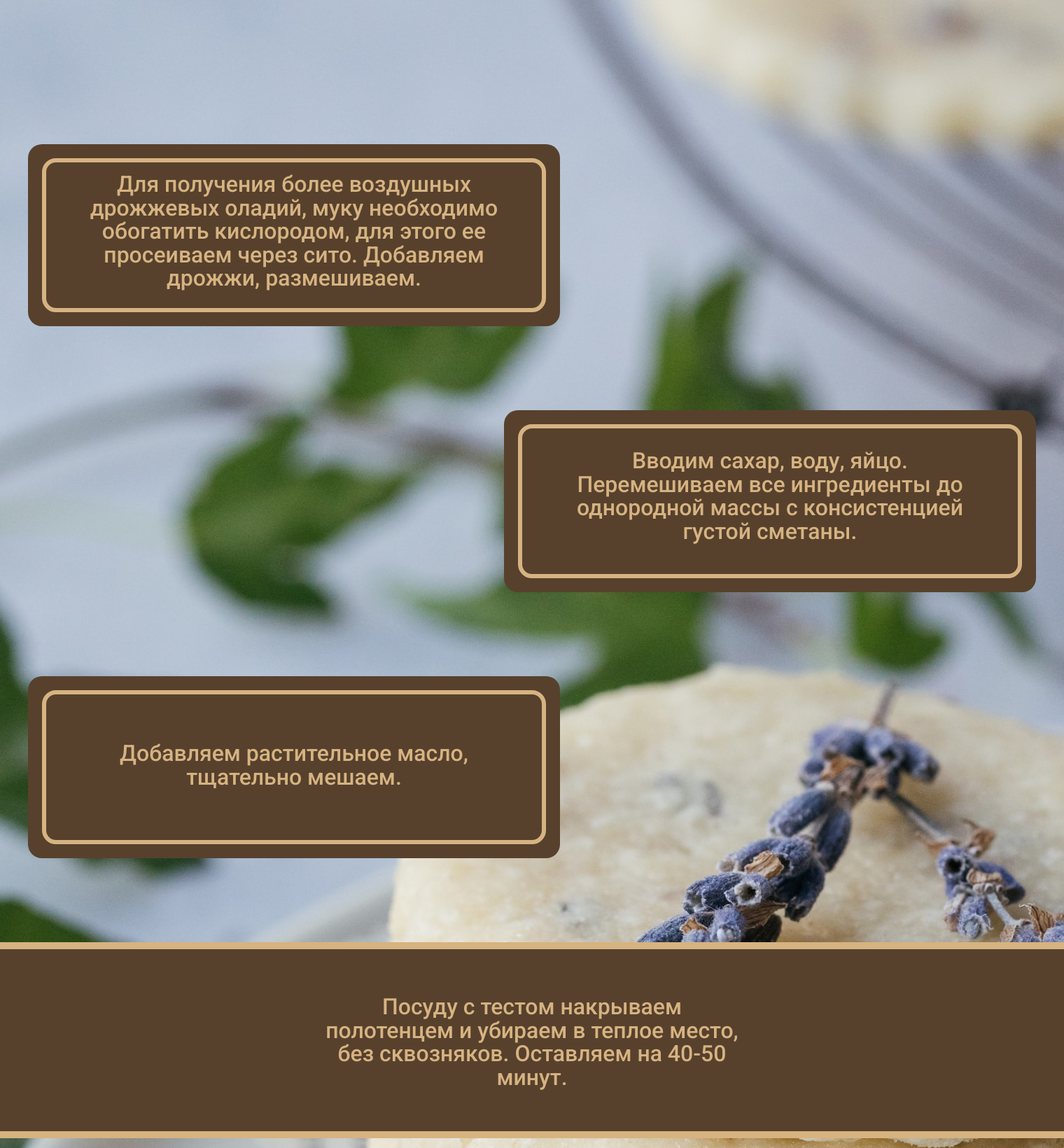
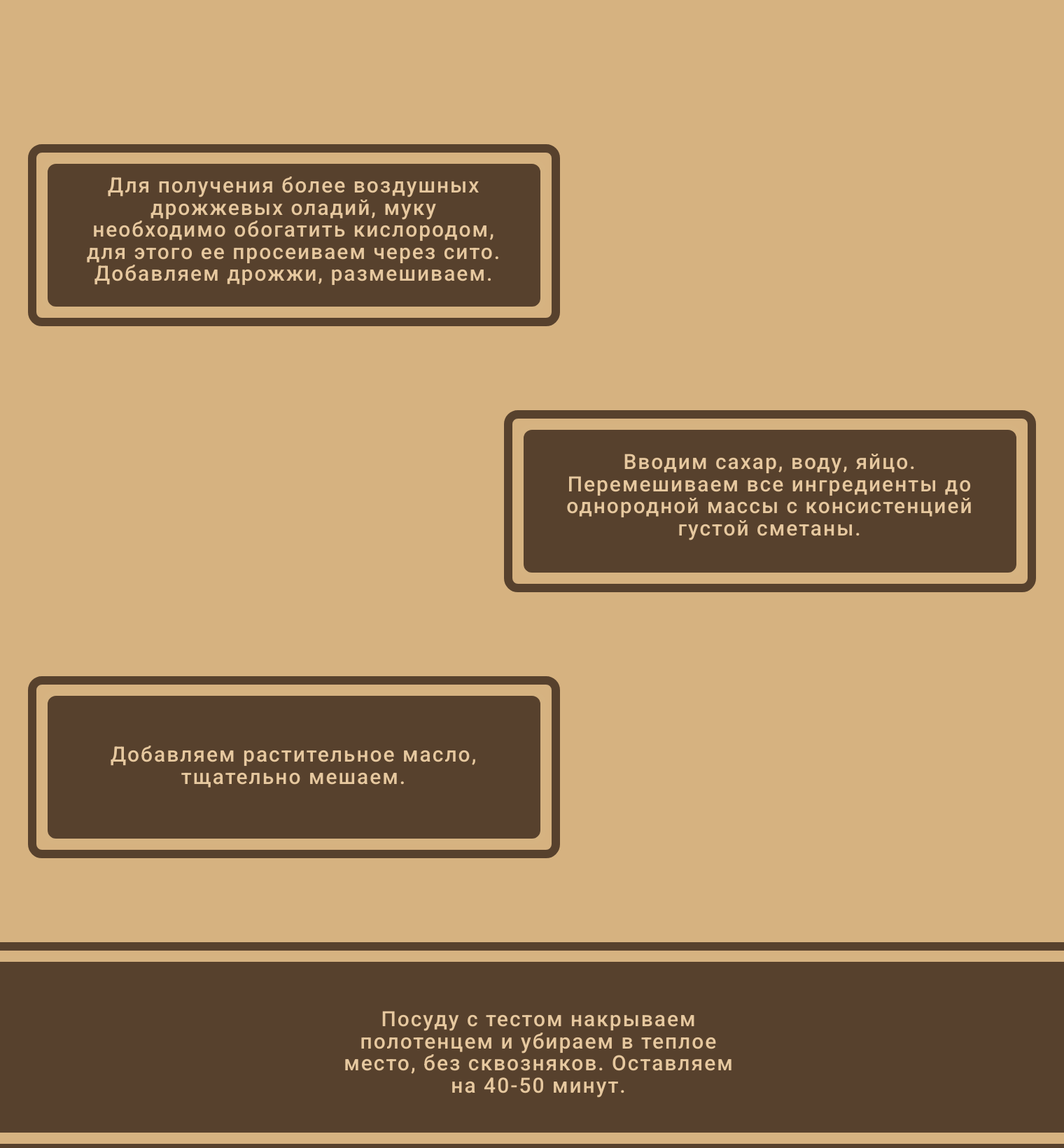
Before and after one commit to auraflow/Stuff, a PHP site: page / in a window 1520 px wide; the page is wider, and only the part inside the window is pictured. Shown: the part 560-2200 px from the top of that part at 70% size. Run offline with PHP 8.4, Linux system fonts and the light colour scheme.

Commit message:
Website v1.2 great code & design improvements

```diff
--- a/src/css/style.css
+++ b/src/css/style.css
@@ -1,32 +1,39 @@
 html {
     height: 100%;
+    overflow-x: hidden;
 }
 
 * {
     box-sizing: border-box;
 }
 
+/* body */
+
 #body {
     min-height: 100%;
     display: flex;
     flex-direction: column;
     font-family: 'Roboto', sans-serif;
-    background-color: rgb(214, 178, 128, 0.8)
+    background-color: rgb(214, 178, 128, 1);
 }
 
 .background {
-    width: 1864px;
-    height: 3886px;
+    width: 2400px;
+    height: 2800px;
     position: fixed;
-    background: url(../img/cookies-bg.jpg) no-repeat;
+    background: url(../img/cookies-bg.png) no-repeat;
+    background-size: contain;
+    background-position-x: center;
+    background-position-y: 0px;
     opacity: 0%;
-    transition: opacity 0.5s ease-in-out;
+    transition: opacity 0.6s ease-in-out;
 }
 
 .background.background-anim {
     opacity: 100%;
-    transition: opacity 0.5s ease-in-out;
 }
+
+/* header */
 
 .header-1 {
     text-align: center;
@@ -41,6 +48,14 @@
 .logo:hover {
     transform: translateY(0);
     opacity: 95%;
+}
+
+/* navigation */
+
+a {
+    color: #57412d;
+    text-decoration: none;
+    font-size: 38px;
 }
 
 .navigation-1 {
@@ -63,18 +78,15 @@
     opacity: 90%;
 }
 
-a {
-    color: #57412d;
-    text-decoration: none;
-    font-size: 38px;
-}
+/* main */
 
 .recipe-text {
     width: 600px;
     text-align: center;
-    color: #d6b381;
+    color: #e6c89f;
     text-decoration: none;
-    font-size: 32px;
+    font-size: 30px;
+    letter-spacing: 2px;
     line-height: 105%;
     margin: 0 auto;
 }
@@ -87,9 +99,9 @@
 .block-1 {
     width: 760px;
     height: 260px;
+    border: 12px solid #57412d;
     border-radius: 20px;
-    background-color: #57412d;
-    padding-top: 20px;
+    padding-top: 8px;
     right: 720px;
     position: relative;
     opacity: 0%;
@@ -100,7 +112,8 @@
 .block-1-border {
     width: 720px;
     height: 220px;
-    border: 6px solid #d6b381;
+    border: 8px solid #d6b381;
+    background-color: #57412d;
     border-radius: 20px;
     padding-top: 15px;
     margin: 0 auto;
@@ -119,9 +132,9 @@
 .block-2 {
     width: 760px;
     height: 260px;
+    border: 12px solid #57412d;
     border-radius: 20px;
-    background-color: #57412d;
-    padding-top: 20px;
+    padding-top: 8px;
     right: 40px;
     position: relative;
     opacity: 0%;
@@ -132,7 +145,8 @@
 .block-2-border {
     width: 720px;
     height: 220px;
-    border: 6px solid #d6b381;
+    border: 8px solid #d6b381;
+    background-color: #57412d;
     border-radius: 20px;
     padding-top: 30px;
     margin: 0 auto;
@@ -151,9 +165,9 @@
 .block-3 {
     width: 760px;
     height: 260px;
+    border: 12px solid #57412d;
     border-radius: 20px;
-    background-color: #57412d;
-    padding-top: 20px;
+    padding-top: 8px;
     right: 720px;
     position: relative;
     opacity: 0%;
@@ -164,7 +178,8 @@
 .block-3-border {
     width: 720px;
     height: 220px;
-    border: 6px solid #d6b381;
+    border: 8px solid #d6b381;
+    background-color: #57412d;
     border-radius: 20px;
     padding-top: 68px;
     margin: 0 auto;
@@ -183,8 +198,9 @@
 .long-4 {
     width: 1600px;
     height: 260px;
+    border: 8px solid #d6b381;
+    background-color: #57412d;
     border-radius: 20px;
-    background-color: rgba(87, 65, 45);
     padding-top: 66px;
 }
 
@@ -196,9 +212,9 @@
 .block-5 {
     width: 760px;
     height: 360px;
+    border: 12px solid #57412d;
     border-radius: 20px;
-    background-color: #57412d;
-    padding-top: 20px;
+    padding-top: 8px;
     right: 40px;
     position: relative;
     opacity: 0%;
@@ -209,9 +225,10 @@
 .block-5-border {
     width: 720px;
     height: 320px;
-    border: 6px solid #d6b381;
+    border: 8px solid #d6b381;
     border-radius: 20px;
-    padding-top: 38px;
+    background-color: #57412d;
+    padding-top: 28px;
     margin: 0 auto;
 }
 
@@ -228,9 +245,9 @@
 .block-6 {
     width: 760px;
     height: 360px;
+    border: 12px solid #57412d;
     border-radius: 20px;
-    background-color: #57412d;
-    padding-top: 20px;
+    padding-top: 8px;
     right: 720px;
     position: relative;
     opacity: 0%;
@@ -243,6 +260,7 @@
     height: 320px;
     border: 6px solid #d6b381;
     border-radius: 20px;
+    background-color: #57412d;
     padding-top: 38px;
     margin: 0 auto;
 }
@@ -252,34 +270,37 @@
     transform: translateX(0);
 }
 
-.congrat-centering {
+.long-7-centering {
     width: 0px;
     margin: 0 auto 420px;
 }
 
-.congrat {
+.long-7 {
     width: 1600px;
     height: 260px;
+    border: 8px solid #d6b381;
+    background-color: #57412d;
     border-radius: 20px;
-    background-color: rgba(87, 65, 45);
-    padding-top: 98px;
+    padding-top: 86px;
 }
 
-.congrat-text {
+.long-7-text {
     text-align: center;
-    color: #d6b381;
+    color: #e6c89f;
     text-decoration: none;
+    letter-spacing: 2px;
     font-size: 64px;
 }
 
 .long-border {
-    width: 1620px;
-    height: 280px;
+    width: 1640px;
+    height: 300px;
     position: relative;
     right: 810px;
-    background-color: #d6b381;
+    /* background-color: #d6b381; */
+    border: 12px solid #57412d;
     border-radius: 20px;
-    padding: 10px;
+    padding: 8px;
     opacity: 0%;
     transition: opacity 0.4s ease-in-out;
 }
@@ -287,6 +308,8 @@
 .long-border.scroll-anim {
     opacity: 100%;
 }
+
+/* footer */
 
 footer {
     margin-top: auto;
--- a/src/index.html
+++ b/src/index.html
@@ -27,6 +27,7 @@
     </nav>
 
     <main class="main-1">
+      <section id="section-1">
         <div class="block-1-centering">
           <div class="block-1 scroll-item">
             <div class="block-1-border">
@@ -97,14 +98,14 @@
           </div>
         </div>
 
-      <div class="congrat-centering">
+        <div class="long-7-centering">
           <div class="long-border scroll-item">
-          <div class="congrat">
-            <p class="congrat-text">Приятного аппетита!</p>
+            <div class="long-7">
+              <p class="long-7-text">Приятного аппетита!</p>
             </div>
           </div>
         </div>
-
+      </section>
     </main>
 
     <footer class="footer-1">
--- a/src/js/app.js
+++ b/src/js/app.js
@@ -7,19 +7,34 @@
         let windowCenter = (window.innerHeight / 2) + window.scrollY;
         console.log('WindowCenter: ', windowCenter);
 
-        let scrollOffset = window.scrollY + scrollItemForBackground.getBoundingClientRect().top;
+        let scrollOffsetBacground = window.scrollY + scrollItemForBackground.getBoundingClientRect().top;
 
-        const backgroundElement = document.getElementById("img-background");
+        const backgroundElement = document.getElementById('img-background');
 
-        console.log(scrollOffset);
+        var body = document.body,
+            html = document.documentElement;
 
-        if (windowCenter >= scrollOffset) {
+        docHeight = Math.max( body.scrollHeight, body.offsetHeight,
+                              html.clientHeight, html.scrollHeight, html.offsetHeight );
+
+        // console.log(scrollOffsetBacground);
+
+        // Появление бэкграунда при прокрутке
+        if (window.scrollY > 0) {
             backgroundElement.classList.add('background-anim');
         }
         else {
             backgroundElement.classList.remove('background-anim');
         }
 
+        // Движение фона за скролл баром
+        if (windowCenter >= scrollOffsetBacground) {
+            console.log(window.scrollY);
+
+            backgroundElement.style.backgroundPositionY = (-20 + (window.scrollY/docHeight)*20 + '%');
+        }
+
+        // Появление блоков
         scrollItems.forEach(el => {
             let scrollOffset = window.scrollY + el.getBoundingClientRect().top;
 
@@ -34,6 +49,7 @@
 
         });
 
+        // Появление изображений
         scrollImg.forEach(el => {
             let scrollOffset = window.scrollY + el.getBoundingClientRect().top;
 
```
Also changed, not shown: src/img/cookies-bg.jpg (deleted), 1 other file. Lines whose indentation alone changed are shown as unchanged.
